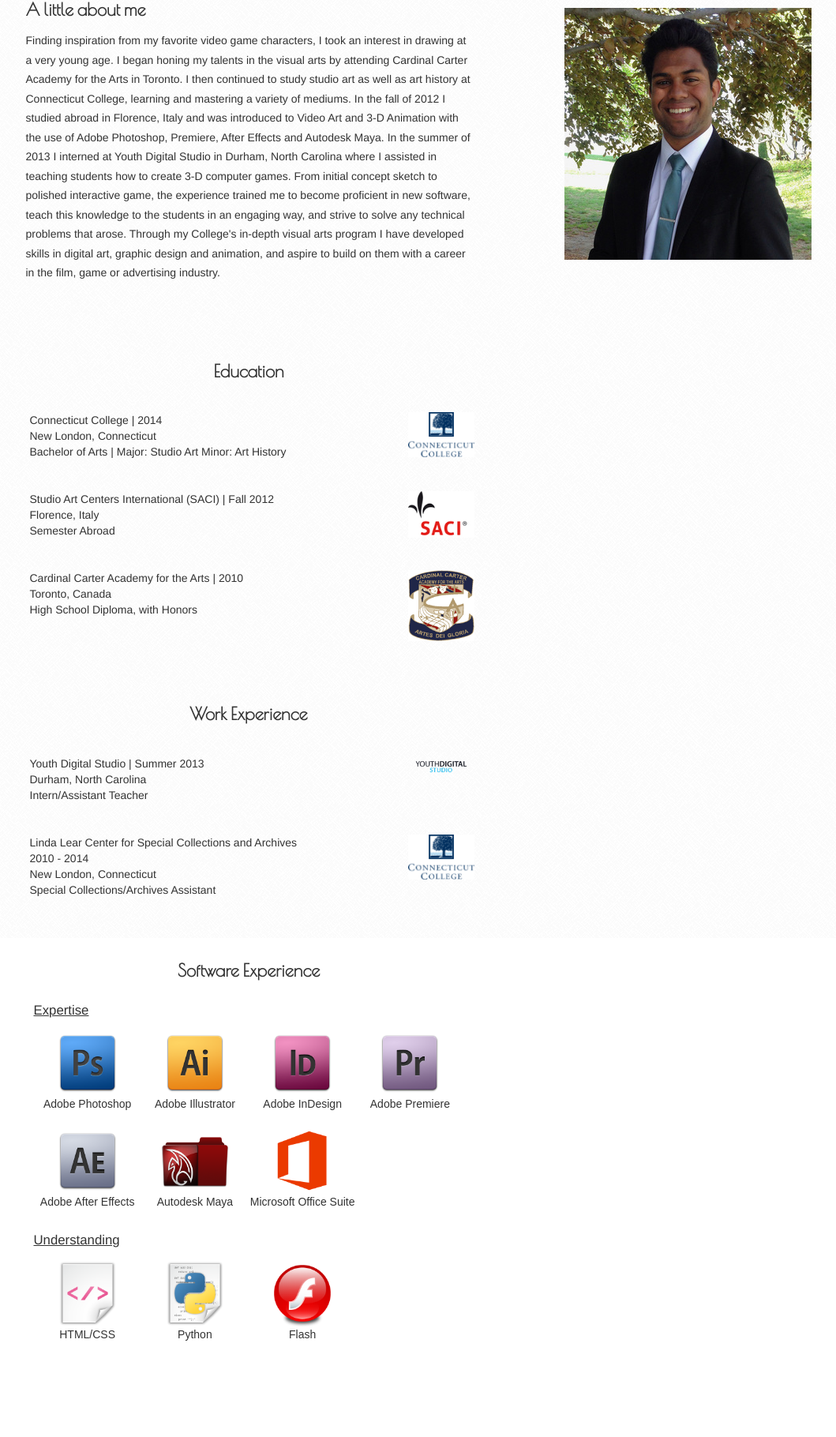
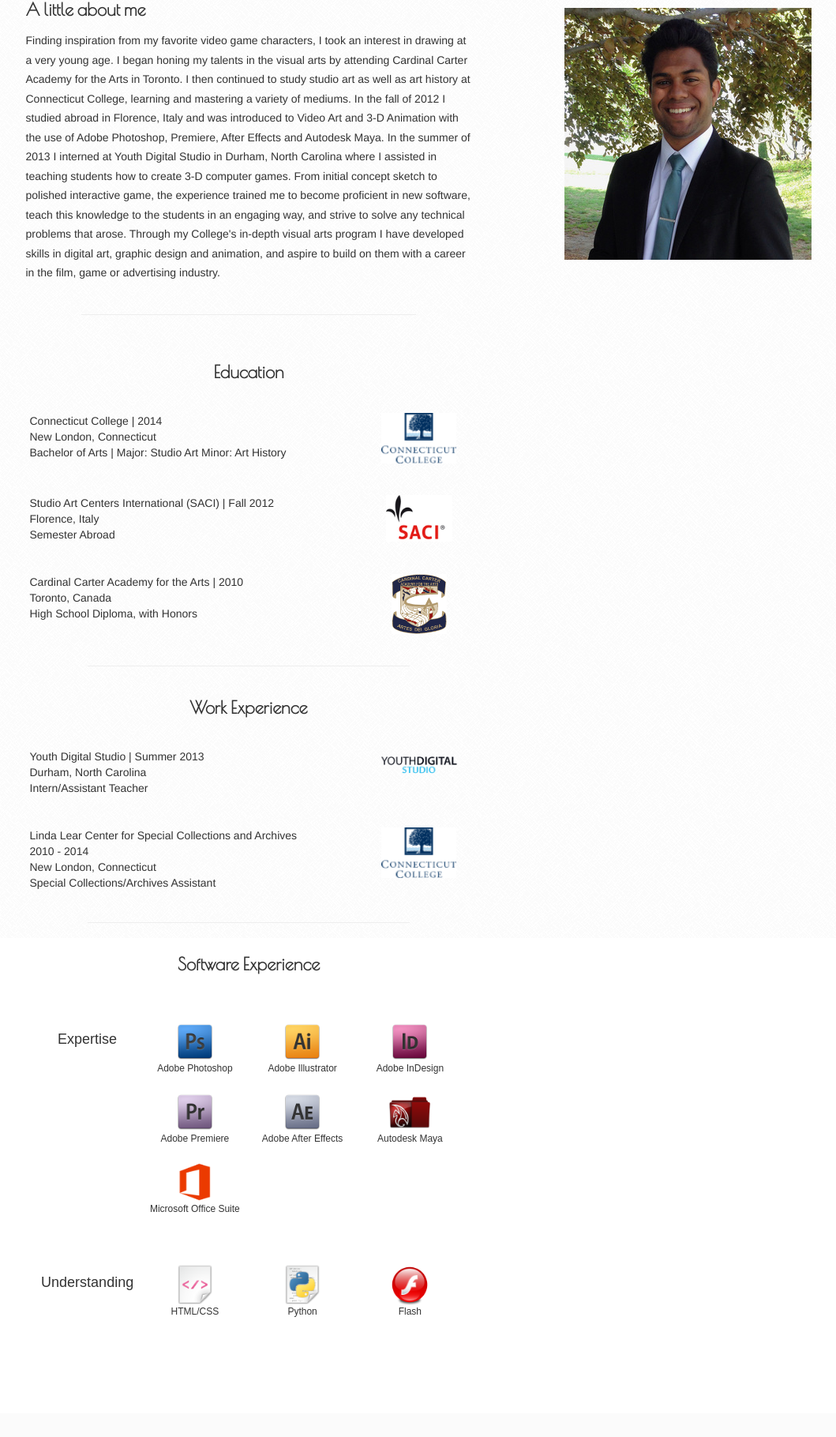
Before and after one commit to prashanthselvam/shuysite, a Django app: page /about/ in a window 1280 px wide. Shown: the part 213-2033 px from the top of the page at 79% size, without its empty margins (130-1189 px from the left). After the commit the page ends 1881 px from the top, so only its background shows below. Run offline with Django 3.2, Linux system fonts and the light colour scheme; some libraries are stand-ins or nearby versions.

Commit message:
Changes to about page

```diff
--- a/thesite/static/css/base.css
+++ b/thesite/static/css/base.css
@@ -418,6 +418,15 @@ nav a:hover {
 }
 
 
+/*------ GRAPHIC DESIGN GALLERY ------*/
+
+#graphic-design img {
+	width: 100%;
+	padding: 5px;
+}
+
+
+
 /*----- ABOUT ME PAGE -----*/
 
 #about-me {
@@ -432,6 +441,11 @@ nav a:hover {
     font-weight: bold;
 }
 
+#about-me hr {
+	width: 75%;
+	margin-top: 40px;
+}
+
 .about-me-summary {
 	line-height: 1.75em;
 }
@@ -442,7 +456,7 @@ nav a:hover {
 
 .fixed {
 	position: fixed;
-	top: 20.3%;
+	top: 9.3%;
 }
 
 #resume {
@@ -451,17 +465,16 @@ nav a:hover {
 
 #resume img {
 	height: auto;
-	width: 84px;
+	width: 95px;
 }
 
 #resume h4 {
 	text-align: center;
 }
 
-#resume h5 {
-	margin: 30px 0 15px;
-	font-size: larger;
-	text-decoration: underline;
+
+#resume .col-md-3 {
+	text-align: center;
 }
 
 .resume-piece {
@@ -478,11 +491,17 @@ nav a:hover {
 	border-collapse: collapse;
 	border: none;
 	margin: auto;
+	margin-top: 40px;
 }
 
+.software_title {
+	font-size: 18px !important;
+    line-height: 20px;
+    font-family: 'Open+sans', sans-serif;
+}
 
 #education, #work-experience, #software-experience {
-	margin: 80px 0 20px 0;
+	margin: 40px 0 20px 0;
 }
 
 
@@ -495,13 +514,15 @@ nav a:hover {
 .software_table li {
     display: table-cell;
     margin: 0;
+    padding-top: 20px;
     text-align: center;
     font-family: 'Open+Sans', sans-serif;
+    font-size: 12px;
     text-decoration: none;
     width: 25%;
 }
 
-.software_table img {
+#software-experience img {
 	height: 52px;
 	width: 52px;
 }
--- a/thesite/static/js/main.js
+++ b/thesite/static/js/main.js
@@ -42,7 +42,7 @@ $(document).ready(function() {
 
 $(function(){
 	$(window).scroll(function() {
-		if ($(this).scrollTop() >= 72) {
+		if ($(this).scrollTop() >= 144) {
 			$('#prof-pic').addClass('fixed');
 		}
 		else {
--- a/thesite/templates/thesite/about.html
+++ b/thesite/templates/thesite/about.html
@@ -7,92 +7,97 @@
 		<div class="col-md-6 col-md-offset-1">
 			<h4>A little about me</h4>
 			<span class="about-me-summary">Finding inspiration from my favorite video game characters, I took an interest in drawing at a very young age. I began honing my talents in the visual arts by attending Cardinal Carter Academy for the Arts in Toronto. I then continued to study studio art as well as art history at Connecticut College, learning and mastering a variety of mediums. In the fall of 2012 I studied abroad in Florence, Italy and was introduced to Video Art and 3-D Animation with the use of Adobe Photoshop, Premiere, After Effects and Autodesk Maya. In the summer of 2013 I interned at Youth Digital Studio in Durham, North Carolina where I assisted in teaching students how to create 3-D computer games. From initial concept sketch to polished interactive game, the experience trained me to become proficient in new software, teach this knowledge to the students in an engaging way, and strive to solve any technical problems that arose. Through my College's in-depth visual arts program I have developed skills in digital art, graphic design and animation, and aspire to build on them with a career in the film, game or advertising industry.</span>
+			<hr>
 			<div id="resume" class="row">
 				<div class="col-md-12">
 					<div id="education">
 					<h4>Education</h4>
 					<div class="row resume-piece">
-						<div class="col-md-10">
+						<div class="col-md-9">
 							<span class="resume-text">Connecticut College | 2014 <br>
 								New London, Connecticut <br>
 								Bachelor of Arts | Major: Studio Art Minor: Art History
 							</span>
 						</div>
-						<div class="col-md-2">
+						<div class="col-md-3">
 							<img src="/static/img/icons/conn.png">
 						</div>
 					</div>
 					<div class="row resume-piece">
-						<div class="col-md-10">
+						<div class="col-md-9">
 							<span class="resume-text">Studio Art Centers International (SACI) | Fall 2012 <br>
 								Florence, Italy <br>
 								Semester Abroad
 							</span>
 						</div>
-						<div class="col-md-2">
-							<img src="/static/img/icons/saci.jpg">
+						<div class="col-md-3">
+							<img src="/static/img/icons/saci.jpg" style="width:84px">
 						</div>
 					</div>
 					<div class="row resume-piece">
-						<div class="col-md-10">
+						<div class="col-md-9">
 							<span class="resume-text">Cardinal Carter Academy for the Arts | 2010 <br>
 								Toronto, Canada <br>
 								High School Diploma, with Honors
 							</span>
 						</div>
-						<div class="col-md-2">
-							<img src="/static/img/icons/cardinal_carter.png">
+						<div class="col-md-3">
+							<img src="/static/img/icons/cardinal_carter.png" style="width:70px">
 						</div>
 					</div>
 				</div>
+				<hr>
 				<div id="work-experience">
 					<h4>Work Experience</h4>
 					<div class="row resume-piece">
-						<div class="col-md-10">
+						<div class="col-md-9">
 							<span class="resume-text">Youth Digital Studio | Summer 2013 <br>
 								Durham, North Carolina <br>
 								Intern/Assistant Teacher
 							</span>
 						</div>
-						<div class="col-md-2">
-							<img src="/static/img/icons/youth_digital.png">
+						<div class="col-md-3">
+							<img src="/static/img/icons/youth_digital.png" style="width:100%;">
 						</div>
 					</div>
 					<div class="row resume-piece">
-						<div class="col-md-10">
+						<div class="col-md-9">
 							<span class="resume-text">Linda Lear Center for Special Collections and Archives<br>
 								2010 - 2014<br>
 								New London, Connecticut <br>
 								Special Collections/Archives Assistant
 							</span>
 						</div>
-						<div class="col-md-2">
+						<div class="col-md-3">
 							<img src="/static/img/icons/conn.png">
 						</div>
 					</div>
 				</div>
+				<hr>
 				<div id="software-experience">
 					<h4>Software Experience</h4>
-					<h5>Expertise</h5>
+					<!-- <h5>Expertise</h5> -->
 						<div class="software_table">
 							<ul>
+								<li class="software_title">Expertise</li>
 								<li><img src="/static/img/icons/adobe_photoshop.png"></img><div>Adobe Photoshop</div></li>
 								<li><img src="/static/img/icons/adobe_illustrator.png"></img><div>Adobe Illustrator</div></li>
 								<li><img src="/static/img/icons/adobe_indesign.png"></img><div>Adobe InDesign</div></li>
+							</ul>
+							<ul>
+								<li></li>
 								<li><img src="/static/img/icons/adobe_premiere_pro.png"></img><div>Adobe Premiere</div></li>
+								<li><img src="/static/img/icons/adobe_after_effects.png"></img><div>Adobe After Effects</div></li>
+								<li><img src="/static/img/icons/maya.png"></img><div>Autodesk Maya</div></li>
+							</ul>
+							<ul>
+								<li></li>
+								<li><img src="/static/img/icons/office.png"></img><div>Microsoft Office Suite</div></li>
 							</ul>
 						</div>
-						<div class="software_table" style="margin-top:20px">
-							<ul>
-								<li><img src="/static/img/icons/adobe_after_effects.png"></img><div>Adobe After Effects</div></li>
-								<li><img src="/static/img/icons/maya.png"></img><div>Autodesk Maya</div></li>
-								<li><img src="/static/img/icons/office.png"></img><div>Microsoft Office Suite</div></li>
-								<li></li>
-							</ul>
-						</div>
-						<h5>Understanding</h5>
 							<div class="software_table">
 								<ul>
+									<li class="software_title">Understanding</li>
 									<li><img src="/static/img/icons/html.png"></img><div>HTML/CSS</div></li>
 									<li><img src="/static/img/icons/python.png"></img><div>Python</div></li>
 									<li><img src="/static/img/icons/macromedia_flash.png"></img><div>Flash</div></li>
--- a/thesite/templates/thesite/home.html
+++ b/thesite/templates/thesite/home.html
@@ -4,7 +4,7 @@
 
 		<div class="portfolio-menu row">
 			<div class="col-md-8 col-md-offset-2 col-sm-8 col-sm-offset-2">
-				<a href="#">
+				<a href="/graphic_design">
 					<div id="gd" class="tile text-left hvr-sweep-to-right">
 						<span>graphic design</span>
 					</div>
--- a/thesite/urls.py
+++ b/thesite/urls.py
@@ -5,4 +5,5 @@ urlpatterns = [
     url(r'^$', views.home, name='home'),
     url(r'^fine_art/$', views.fine_art, name='fine_art'),
     url(r'^about/$', views.about, name='about'),
+    url(r'^graphic_design/$', views.graphic_design, name='graphic_design'),
 ]
--- a/thesite/views.py
+++ b/thesite/views.py
@@ -10,3 +10,6 @@ def fine_art(request):
 
 def about(request):
 	return render(request, 'thesite/about.html', {})
+
+def graphic_design(request):
+	return render(request, 'thesite/graphic_design.html', {})
```
Also changed, not shown: thesite/templates/thesite/graphic_design.html (added, +56 -0 lines), thesite/static/img/graphic_design/gd_contents.jpg (added), thesite/static/img/graphic_design/gd_title.jpg (added). Lines whose indentation alone changed are shown as unchanged.
